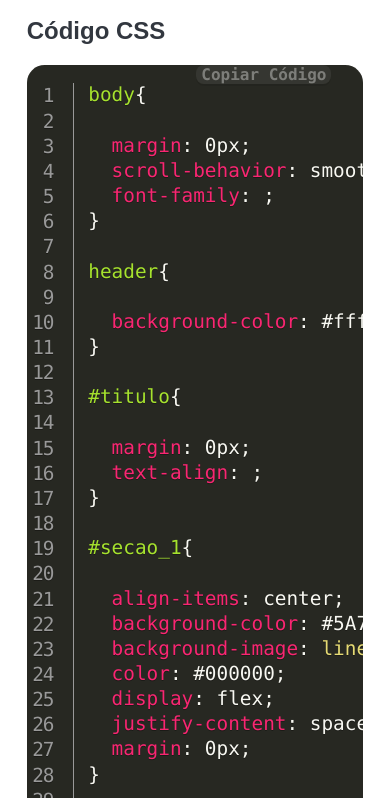
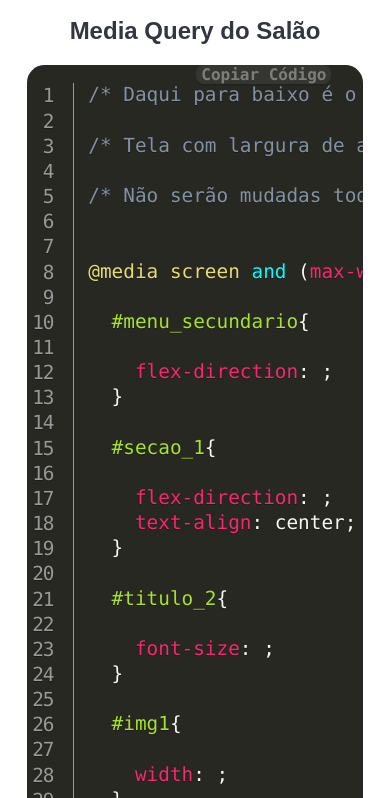
Before and after one commit to MarvinSilcGit/marvinsilc.github.io, a plain HTML site: page turmas/3-inf-a.html in a window 390 px wide. Shown: the part 46-844 px from the top of the page. Drawn offline with Linux system fonts and the light colour scheme.

Commit message:
Adding Media Query code

```diff
--- a/turmas/3-inf-a.html
+++ b/turmas/3-inf-a.html
@@ -59,6 +59,104 @@
       </nav>
 
 		<main>
+
+      <h2 style="text-align: center">Media Query do Salão</h2>
+
+      <pre id ="code_block" class ="line-numbers" data-line ="">
+
+        <code id ="teste" class ="language-css" data-prismjs-copy ="Copiar Código">
+/* Daqui para baixo é o uso de media query, que é responsável por otimizar a exibição para tamanhos de telas diferentes */
+
+/* Tela com largura de até 440 pixels (iphone 14/15/16/17/18 PRO MAX) quando o aparelho está na vertical / portrait */
+
+/* Não serão mudadas todas as características, somentes aquelas influenciadas pelo tamanho da tela */
+
+
+@media screen and (max-width: 440px) and (orientation: portrait) {
+
+  #menu_secundario{
+
+    flex-direction: ;
+  }
+
+  #secao_1{
+
+    flex-direction: ;
+    text-align: center;
+  }
+
+  #titulo_2{
+
+    font-size: ;
+  }
+
+  #img1{
+
+    width: ;
+  }
+
+  #secao_2{
+
+    flex-direction: ;
+    text-align: center;
+  }
+
+  #img2{
+
+    width: ;
+  }
+
+  #titulo_3{
+
+    font-size: ;
+  }
+
+  #secao_3_1{
+
+    flex-direction: ;
+  }
+
+  #titulo_4{
+
+    font-size: ;
+    margin-bottom: 20px;
+  }
+
+  #titulo_4_1, #titulo_4_2, #titulo_4_3{
+
+    font-size: ;
+    margin-bottom: ;
+  }
+
+  #img3{
+
+    width: ;
+  }
+
+  #secao_4{
+
+    text-align: center;
+  }
+
+  #img4{
+
+    width: ;
+  }
+
+  #titulo_5, #titulo_6{
+
+    font-size: ;
+  }
+
+  #p1, #p2, #p3, #p4, #p5, #p6, #p7{
+
+    font-size: ;
+  }
+
+}
+        </code>
+
+      </pre>
 
       <h2>Código CSS</h2>
 
```
Also changed, not shown: turmas/3-inf-b.html (+98 -0 lines), turmas/3-inf-c.html (+98 -0 lines).
